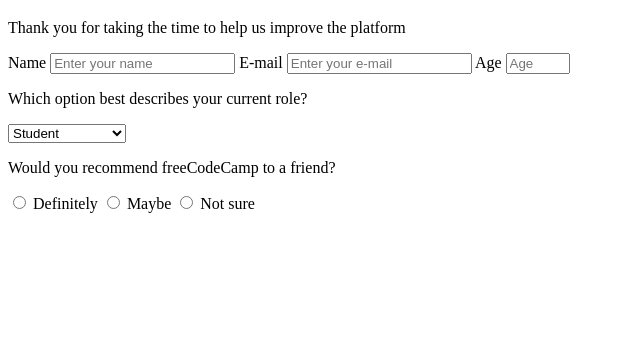
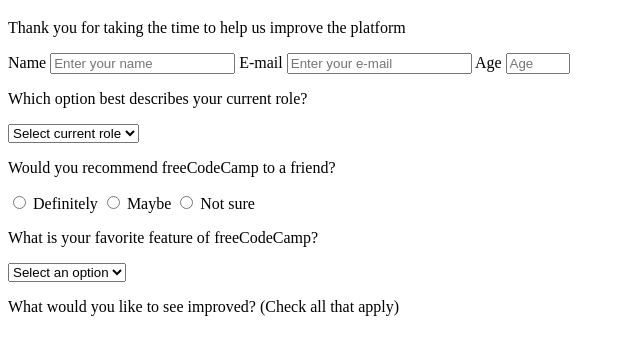
Before and after one commit to WendelBitencourt/Survey_Form_freeCodeCamp, a plain HTML site: page index.html in a window 1280 px wide. Shown: the part 61-416 px from the top of the page, without its empty margins (0-640 px from the left). Drawn offline with Linux system fonts and the light colour scheme.

Commit message:
Alterações

```diff
--- a/index.html
+++ b/index.html
@@ -33,6 +33,7 @@
             <!----------------------------------------------------------------------------------->
             <p>Which option best describes your current role?</p>
             <select name="role" id="dropdown" required>
+                <option disabled selected value>Select current role</option>
                 <option value="student">Student</option>
                 <option value="job">Full time job</option>
                 <option value="learner">Full time learner</option>
@@ -55,6 +56,23 @@
                 Not sure
             </label>
 
+
+            <p>What is your favorite feature of freeCodeCamp?</p>
+            <select name="role" id="dropdown" required>
+                <option disabled selected value>Select an option</option>
+                <option value="challenges">Challenges</option>
+                <option value="projects">Projects</option>
+                <option value="community">Community</option>
+                <option value="open-source">Open Source</option>
+
+            </select>
+
+
+            <p>What would you like to see improved? (Check all that apply)</p>
+            <label for="">
+
+            </label>
+
         </form>
     </main>
 </body>
```
